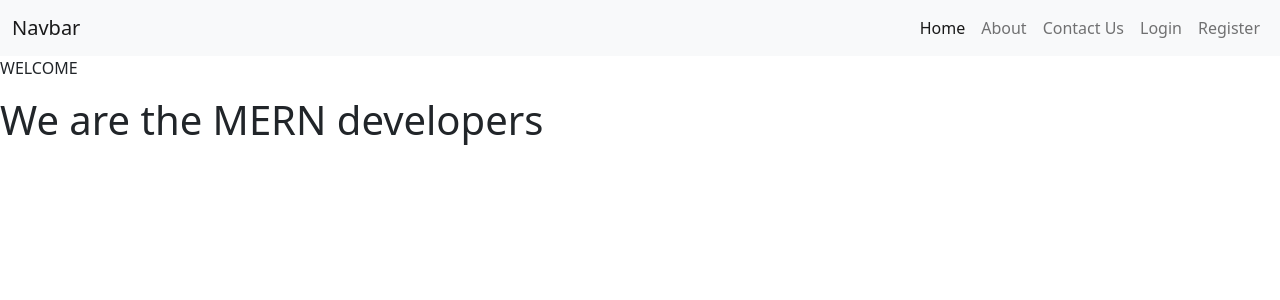
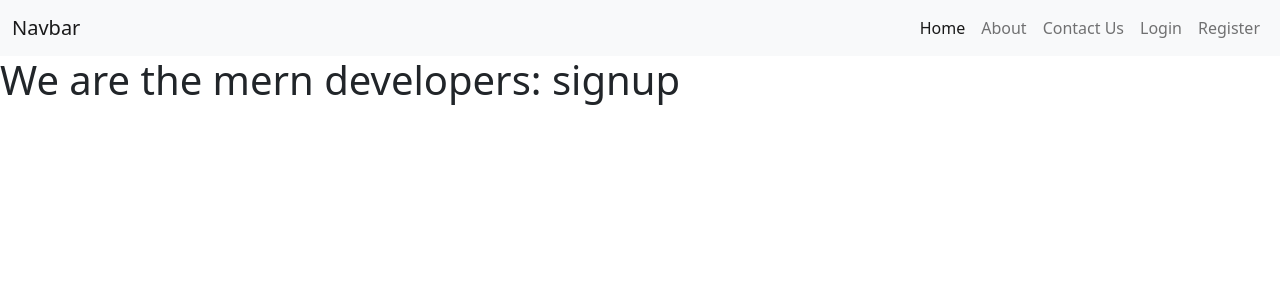
Before and after one commit to AryanSisodiya/MERN, a React (Create React App) app in the folder client/: page /register in a window 1280 px wide. Shown: the top 300 px of the page. Built offline with nearby package versions, Linux system fonts and the light colour scheme.

Commit message:
frontend work started!

```diff
--- a/client/package.json
+++ b/client/package.json
@@ -9,6 +9,7 @@
     "bootstrap": "^5.1.0",
     "react": "^17.0.2",
     "react-dom": "^17.0.2",
+    "react-helmet-async": "^1.0.9",
     "react-router-dom": "^5.2.0",
     "react-scripts": "4.0.3",
     "web-vitals": "^1.1.2"
--- a/client/public/index.html
+++ b/client/public/index.html
@@ -11,6 +11,7 @@
     />
     <link rel="apple-touch-icon" href="%PUBLIC_URL%/logo192.png" />
     <link rel="manifest" href="%PUBLIC_URL%/manifest.json" />
+    <link rel="stylesheet" href="https://cdnjs.cloudflare.com/ajax/libs/font-awesome/5.15.4/css/all.min.css" integrity="sha512-1ycn6IcaQQ40/MKBW2W4Rhis/DbILU74C1vSrLJxCq57o941Ym01SwNsOMqvEBFlcgUa6xLiPY/NS5R+E6ztJQ==" crossorigin="anonymous" referrerpolicy="no-referrer" />
     <title>React App</title>
   </head>
   <body>
--- a/client/src/App.js
+++ b/client/src/App.js
@@ -9,6 +9,7 @@ import {
   Switch,
   Route
 } from "react-router-dom";
+import "./App.css"
 
 function App() {
   return (
--- a/client/src/components/Contact.js
+++ b/client/src/components/Contact.js
@@ -4,7 +4,7 @@ const Contact = () => {
     return (
         <div>
             <p>WELCOME</p>
-            <h1>We are the MERN developers</h1>
+            <h1>We are the MERN developers: Contact</h1>
         </div>
     )
 }
--- a/client/src/components/Home.js
+++ b/client/src/components/Home.js
@@ -4,7 +4,7 @@ const Home = () => {
     return (
         <div>
             <p className="pt-5">WELCOME</p>
-            <h1>We are the MERN developers</h1>
+            <h1>We are the MERN developers: home</h1>
         </div>
     )
 }
--- a/client/src/components/Login.js
+++ b/client/src/components/Login.js
@@ -4,7 +4,7 @@ const Login = () => {
     return (
         <div>
             <p>WELCOME</p>
-            <h1>We are the MERN developers</h1>
+            <h1>We are the MERN developers: login</h1>
         </div>
     )
 }
--- a/client/src/components/Signup.js
+++ b/client/src/components/Signup.js
@@ -2,10 +2,9 @@ import React from 'react'
 
 const Signup = () => {
     return (
-        <div>
-            <p>WELCOME</p>
-            <h1>We are the MERN developers</h1>
-        </div>
+        <>
+            <h1>We are the mern developers: signup</h1>
+        </>
     )
 }
 
--- a/client/src/index.js
+++ b/client/src/index.js
@@ -2,10 +2,13 @@ import React from 'react';
 import ReactDOM from 'react-dom';
 import App from './App';
 import reportWebVitals from './reportWebVitals';
+import { HelmetProvider } from "react-helmet-async";
 
 ReactDOM.render(
   <React.StrictMode>
-    <App />
+    <HelmetProvider>
+      <App />
+    </HelmetProvider>
   </React.StrictMode>,
   document.getElementById('root')
 );
```
Also changed, not shown: client/src/App.css (added), 1 other file (tests, documents, lock files or other folders).
